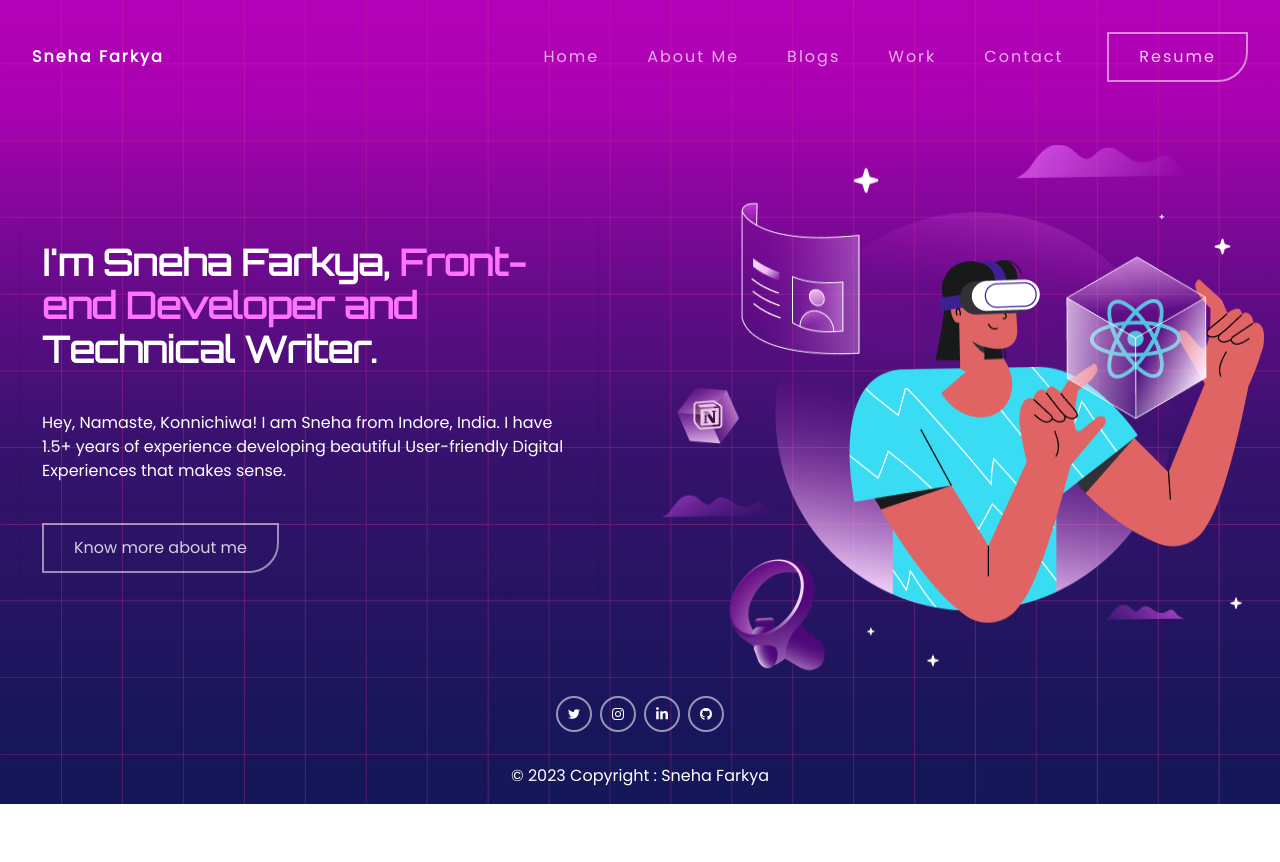
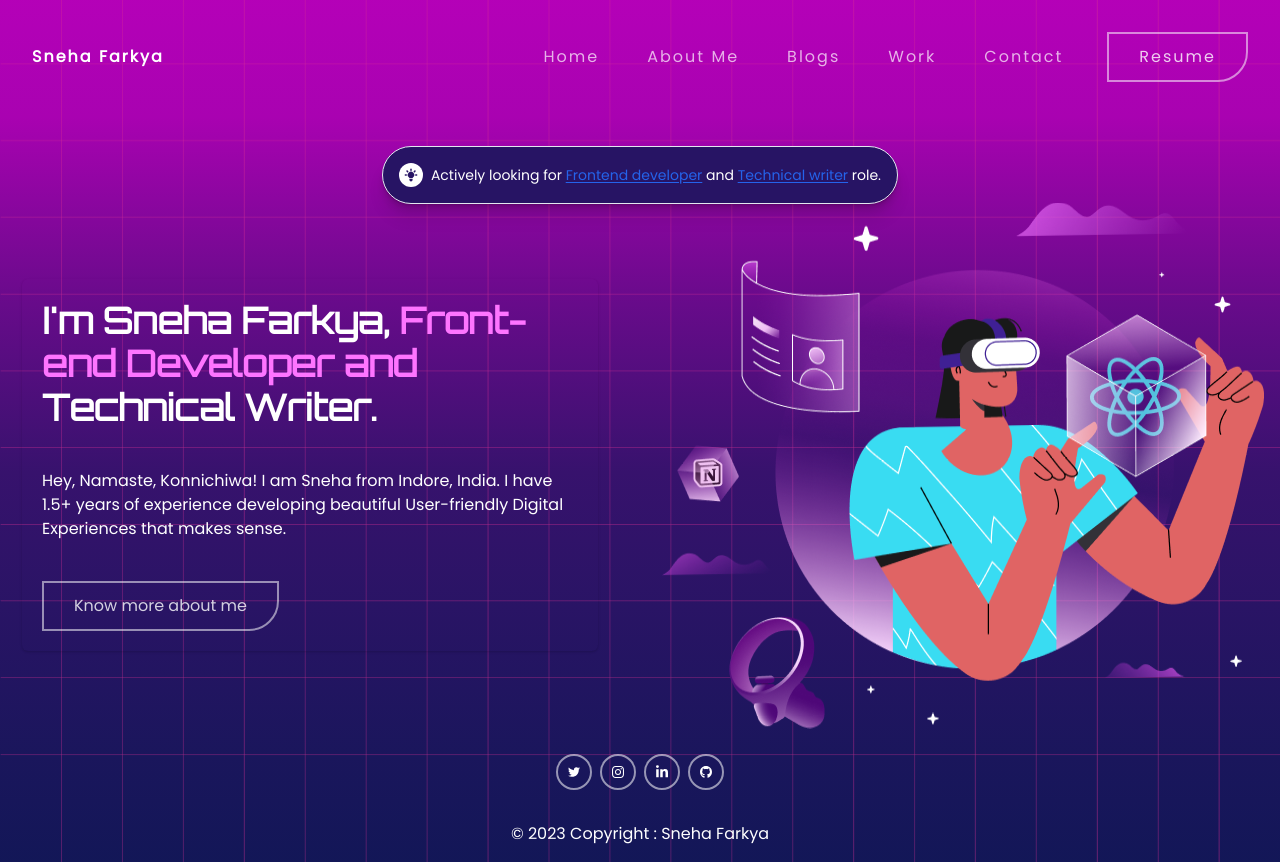
Before and after one commit to snehafarkya/Portfolio2.0, a React (Create React App) app: page / in a window 1280 px wide. Before the commit the page ends 804 px from the top, so only its background shows below. Built offline with nearby package versions, Linux system fonts and the light colour scheme.

Commit message:
added banner

```diff
--- a/src/component/About.js
+++ b/src/component/About.js
@@ -46,7 +46,7 @@ export default function About() {
             </Heading>
 
             <Text py="4" letterSpacing="1px">
-              Great to see you here! I am Sneha Farkya, a final year student pursuing BCA from Medi-Caps University, Indore. I am a Frontend Developer and Technical Writer.
+              Great to see you here! I am Sneha Farkya, a BCA graduate from Medi-Caps University, Indore. I am a Frontend Developer and Technical Writer.
               <br />
               <br />
               In my role as a Front-end developer, I combine technical expertise with creativity. My passion for designing and developing user-friendly web applications has lead me to sharpen my skills in HTML, CSS, and JavaScript to provide dynamic, responsive user interfaces.
--- a/src/component/Hero.js
+++ b/src/component/Hero.js
@@ -18,7 +18,24 @@ export default function Hero() {
     <meta name="description" content="This is the home page of my portfolio. It contains my designation and all the other internal links to my portfolio." />
     <link rel="canonical" href="/" />
  </Helmet>
-    <div
+ {/* banner for work */}
+    <div className="bannerr justify-center w- flex ">
+<div id="sticky-banner" tabindex="-1" class="openForRole z-50 rounded-full mx-2 flex justify-between w-max p-2 md:p-4 border bg-[#271464]" style={{ boxShadow:
+      "0 1px 1px hsl(0deg 0% 0% / 0.075),0 2px 2px hsl(0deg 0% 0% / 0.075),0 4px 4px hsl(0deg 0% 0% / 0.075),0 8px 8px hsl(0deg 0% 0% / 0.075),0 16px 16px hsl(0deg 0% 0% / 0.075)" }}>
+    <div class="flex items-center mx-auto">
+        <p class="flex items-center text-sm font-normal text-white">
+            <span class="inline-flex p-1 mr-2 bg-white rounded-full ">
+                <svg class="w-4 h-4 text-white" fill="#271464" viewBox="0 0 20 20" xmlns="http://www.w3.org/2000/svg" aria-hidden="true">
+                    <path d="M11 3a1 1 0 10-2 0v1a1 1 0 102 0V3zM15.657 5.757a1 1 0 00-1.414-1.414l-.707.707a1 1 0 001.414 1.414l.707-.707zM18 10a1 1 0 01-1 1h-1a1 1 0 110-2h1a1 1 0 011 1zM5.05 6.464A1 1 0 106.464 5.05l-.707-.707a1 1 0 00-1.414 1.414l.707.707zM5 10a1 1 0 01-1 1H3a1 1 0 110-2h1a1 1 0 011 1zM8 16v-1h4v1a2 2 0 11-4 0zM12 14c.015-.34.208-.646.477-.859a4 4 0 10-4.954 0c.27.213.462.519.476.859h4.002z"></path>
+                </svg>
+                <span class="sr-only">Light bulb</span>
+            </span>
+            <span>Actively looking for <p class="inline font-medium text-blue-600 underline dark:text-blue-300 underline-offset-2 decoration-600 dark:decoration-500 decoration-solid hover:no-underline hover:cursor-pointer">Frontend developer</p> and <p class="inline font-medium text-blue-600 underline dark:text-blue-300 underline-offset-2 decoration-600 dark:decoration-500 decoration-solid hover:no-underline hover:cursor-pointer">Technical writer</p> role. </span>
+        </p>
+    </div>
+</div>
+</div>
+<div
       className="herosec grid grid-cols-1 md:grid-cols-2 md:gap-10 place-items-center "
       // style={{
       //   display: "grid",
```
